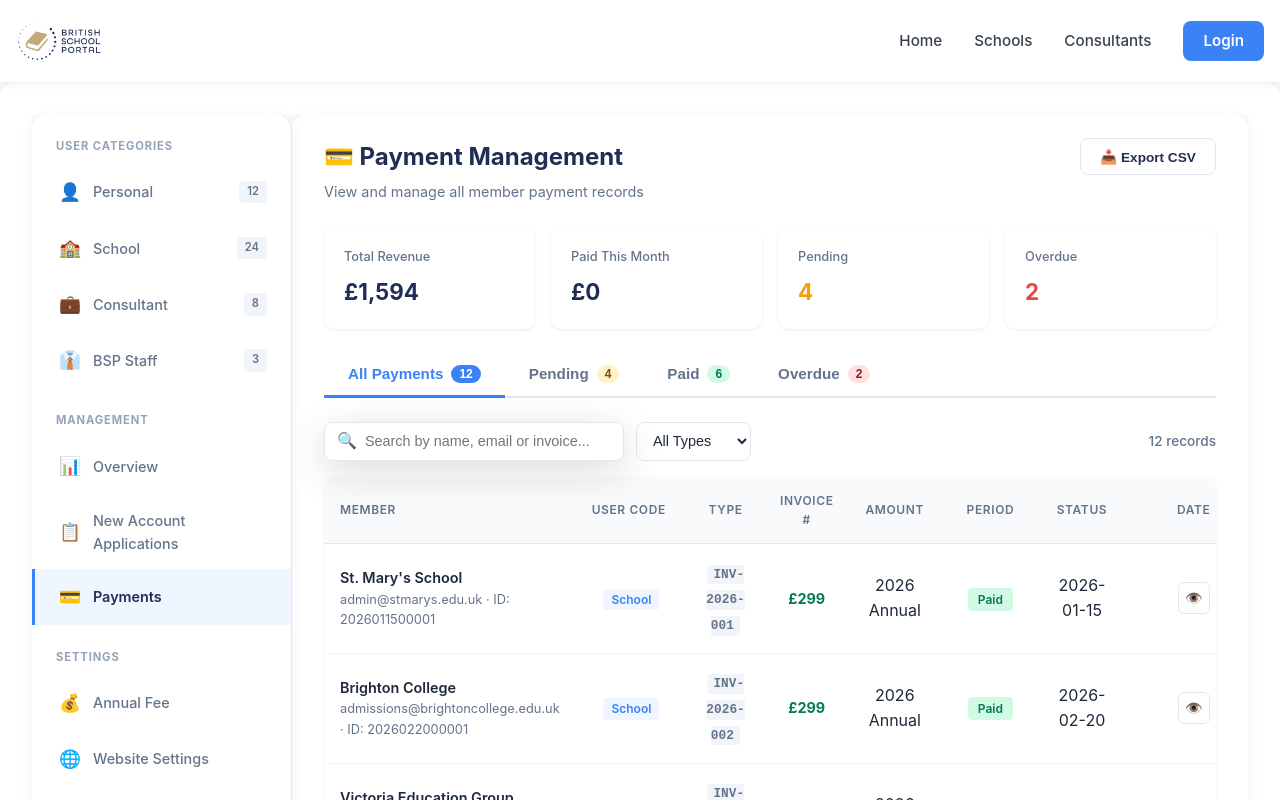
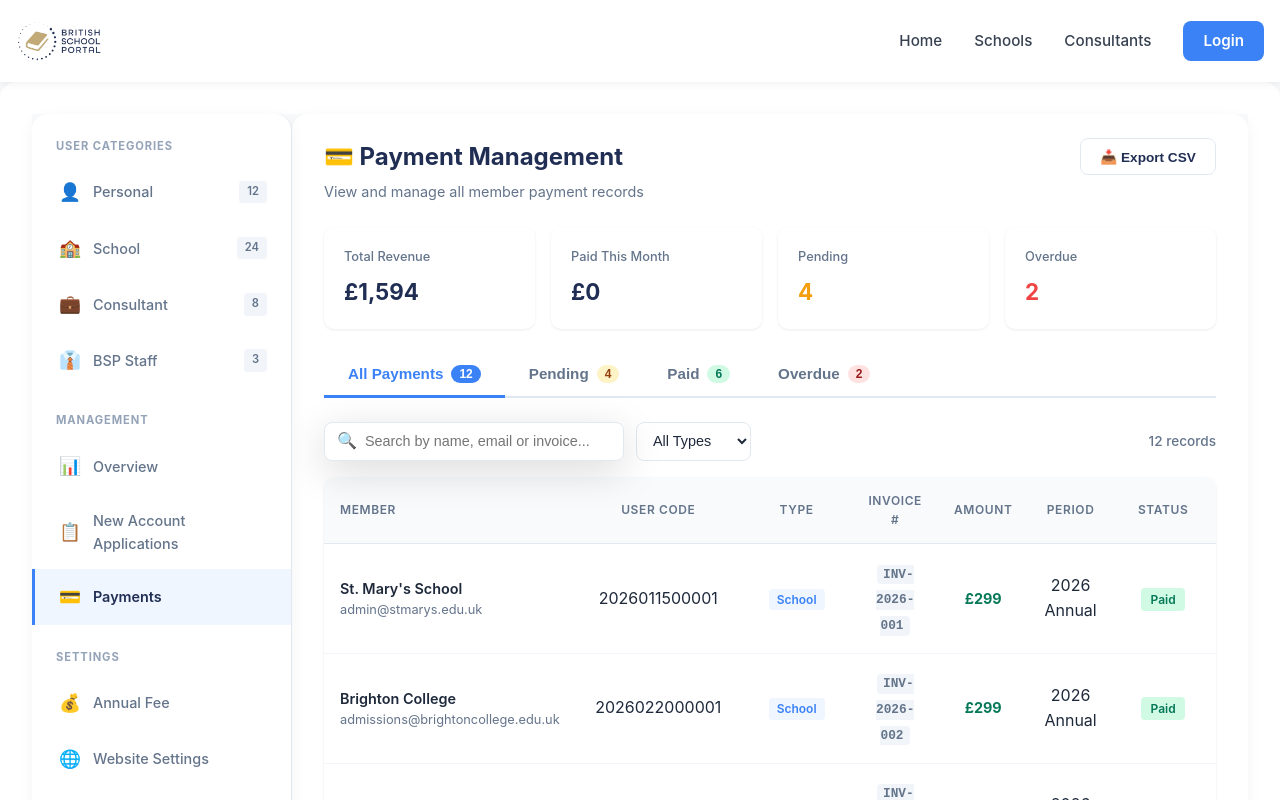
Before and after one commit to socialmedia-dot/bsp-v3, a Nuxt app: page /BSP/payments in a window 1280 px wide. Shown: the top 800 px of the page. Built offline with nearby package versions, Linux system fonts and the light colour scheme.

Commit message:
fix: add missing td-code column to align table headers with data

```diff
--- a/pages/BSP/payments.vue
+++ b/pages/BSP/payments.vue
@@ -161,9 +161,12 @@
                   <div class="user-info-cell">
                     <div class="user-details">
                       <span class="member-name">{{ payment.name }}</span>
-                      <span class="member-email">{{ payment.email }} · ID: {{ payment.userCode }}</span>
+                      <span class="member-email">{{ payment.email }}</span>
                     </div>
                   </div>
+                </td>
+                <td class="td-code">
+                  <span class="user-code">{{ payment.userCode }}</span>
                 </td>
                 <td class="td-type">
                   <span class="type-badge" :class="'type-' + payment.userType">{{ payment.userType }}</span>
@@ -834,11 +837,11 @@ watch(filterType, () => { currentPage.value = 1 })
   border-bottom: 1px solid #e2e8f0;
 }
 
-.th-type, .th-invoice, .th-amount, .th-period, .th-status, .th-date, .th-actions {
+.th-type, .th-code, .th-invoice, .th-amount, .th-period, .th-status, .th-date, .th-actions {
   text-align: center !important;
 }
 
-.td-type, .td-invoice, .td-amount, .td-period, .td-status, .td-date {
+.td-type, .td-code, .td-invoice, .td-amount, .td-period, .td-status, .td-date {
   text-align: center !important;
   padding: 1rem;
   border-bottom: 1px solid #f1f5f9;
```
